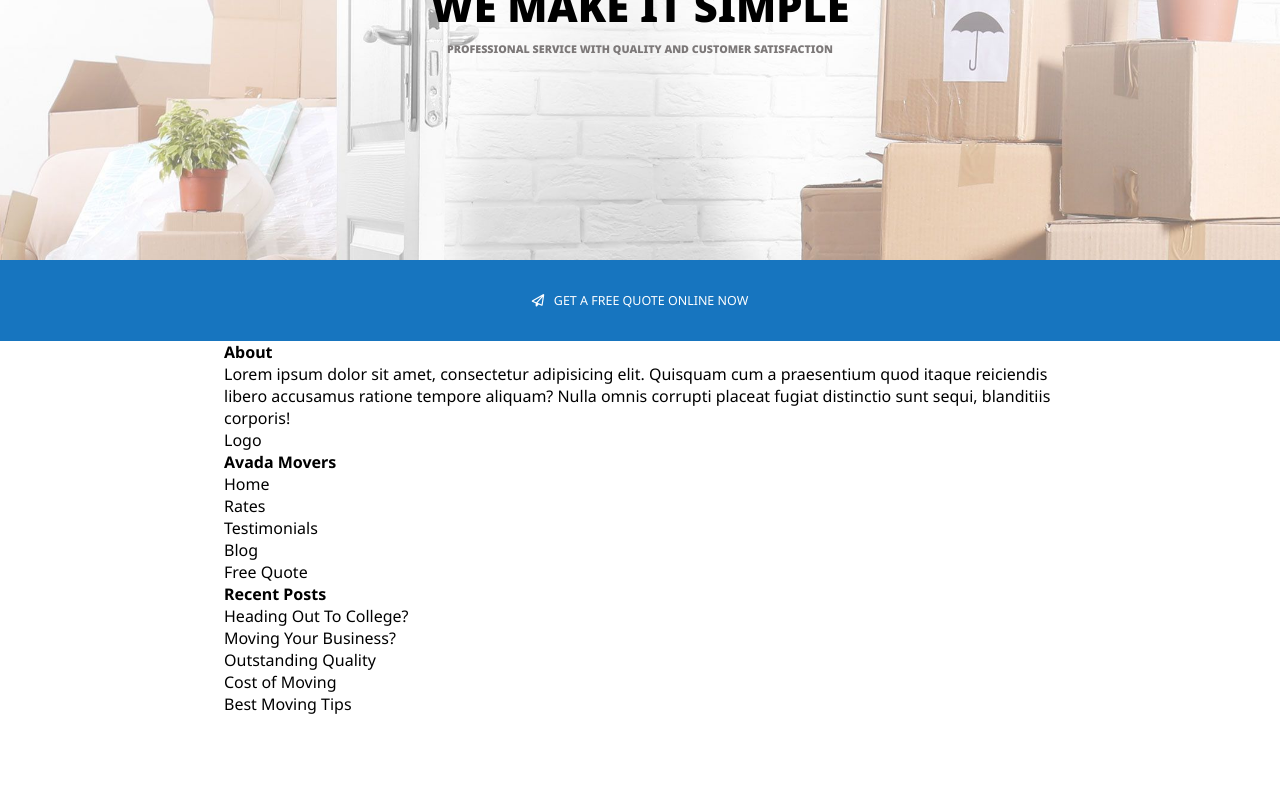
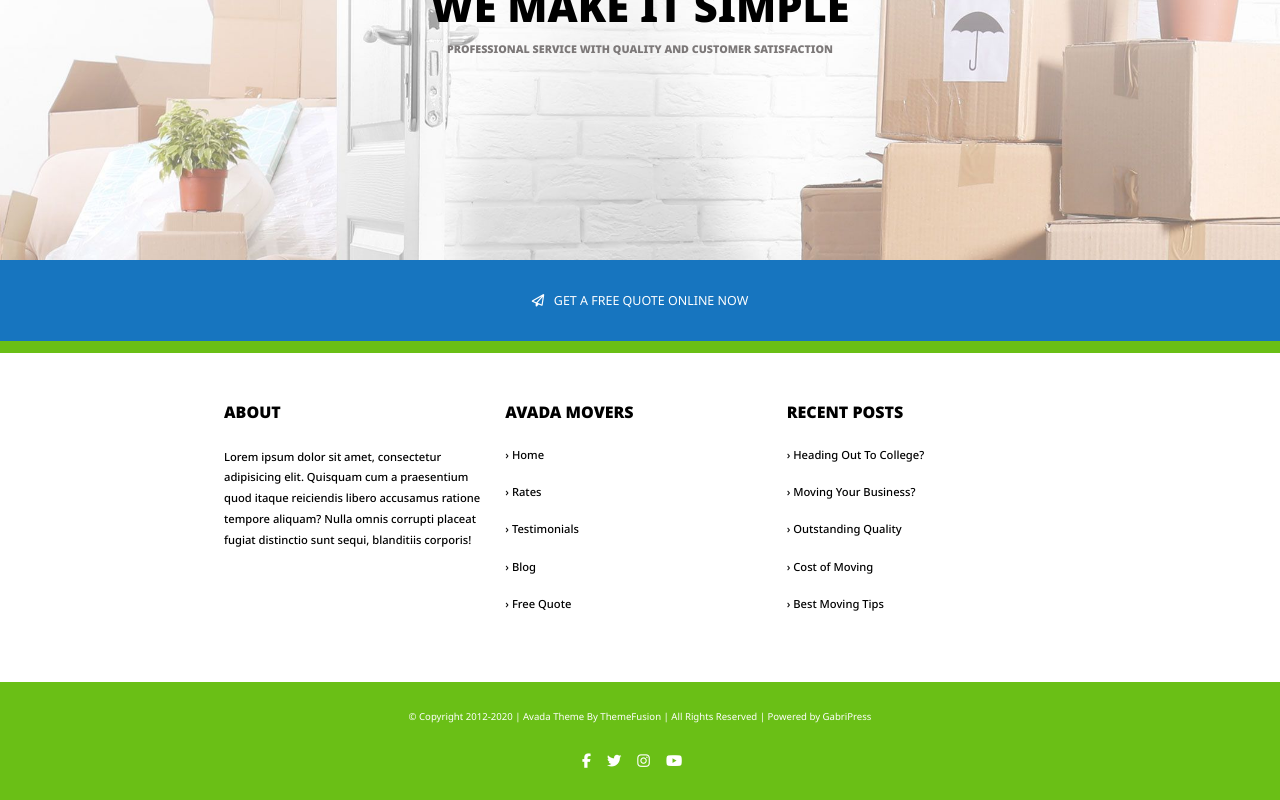
Before and after one commit to gabrieleomegna/proj-html-vuejs, a Vue app: page / in a window 1280 px wide. Shown: the part 361-1161 px from the top of the page. Before the commit the page ends 1076 px from the top, so only its background shows below. Built offline with nearby package versions, Linux system fonts and the light colour scheme.

Commit message:
Implemented footer

```diff
--- a/src/components/AppFooter.vue
+++ b/src/components/AppFooter.vue
@@ -1,29 +1,38 @@
 <template>
     <footer>
         <!-- ? Il footer è diviso in due sezioni -->
+        <div id="ftr-list-container">
             <section id="ftr-list" class="container">
                 <!-- Qua ci sono 3 colonne, di cui le 2 più a destra sono degli ul
                      con le voci di menu CHE ARRIVANO DIRETTAMENTE DALL'APP VUE TRAMITE PROPS-->
                 <div class="ftr-block">
                     <h4>About</h4>
                     <p>Lorem ipsum dolor sit amet, consectetur adipisicing elit. Quisquam cum a praesentium quod itaque reiciendis libero accusamus ratione tempore aliquam? Nulla omnis corrupti placeat fugiat distinctio sunt sequi, blanditiis corporis!</p>
-                <p>Logo</p>
+                    <p></p>
                 </div>
                 <div class="ftr-block">
                     <ul>
                         <h4 class="ftr-small-title">Avada Movers</h4>
-                    <li v-for="singleItem in menuItems">{{ singleItem.label }}</li>
+                        <li v-for="singleItem in menuItems">&#8250;  {{ singleItem.label }}</li>
                     </ul>
                 </div>
                 <div class="ftr-block">
                     <ul>
                         <h4 class="ftr-small-title">Recent Posts</h4>
-                    <li v-for="singleItem in recentPostItems">{{ singleItem.string }}</li>
+                        <li v-for="singleItem in recentPostItems">&#8250;  {{ singleItem.string }}</li>
                     </ul>
                 </div>
             </section>
-        <section class="call-section">
+        </div>
+        <section id="copyright">
             <!-- Questa è la sezione che è molto simile alla prima dell'header -->
+            <p>© Copyright 2012-2020 | Avada Theme By ThemeFusion | All Rights Reserved | Powered by GabriPress</p>
+            <div id="brands-symbols">
+                <i class="fa-brands fa-facebook-f"></i>
+                <i class="fa-brands fa-twitter"></i>
+                <i class="fa-brands fa-instagram"></i>
+                <i class="fa-brands fa-youtube"></i>
+            </div>
         </section>
     </footer>
 </template>
@@ -42,9 +51,63 @@ export default {
 }
 </script>
 <style lang="scss" scoped>
+@use '../styles/partials/mixins' as *;
+@use '../styles/partials/variables' as *;
+
+footer {
+    background-color: $hdr-ftr-bg-color;
+    padding-top: .75rem;
+    div#ftr-list-container {
+        background-color: white;
+        // margin-top: 1rem;
         section#ftr-list {
+            @include flex(row, space-between, stretch);
+            padding: 3rem 0;
+            background-color: white;
+            .ftr-block{
+                width: calc((100%/3) - 1rem);
+                margin-right: .5rem;
                 ul {
                     list-style-type: none;
+                    *:not(h4) {
+                        margin-bottom: 1.4rem;
+                        font-size: .7rem;
+                        font-weight: 500;
+                    }
+                    *:not(h4):hover {
+                        color: #6abf16;
                     }
                 }
+            }
+            .ftr-block:first-child p{
+                text-align: start;
+                line-height: 1.3rem;
+                font-size: .7rem;
+                font-weight: 500;
+            };
+
+            .ftr-block h4 {
+                text-transform: uppercase;
+                font-weight: 900;
+                margin-bottom: 1.5rem;
+            }
+        }
+    }
+    section#copyright {
+        color: white;
+        padding: 1.8rem;
+        * {
+            text-align: center;
+        };
+        p {
+            margin-bottom: 1.6rem;
+            font-size: .6rem;
+        };
+        div#brands-symbols > * {
+            margin-right: 1rem;
+            font-size: .9rem;
+        }
+    }
+}
+
 </style>
```
Lines whose indentation alone changed are shown as unchanged.
